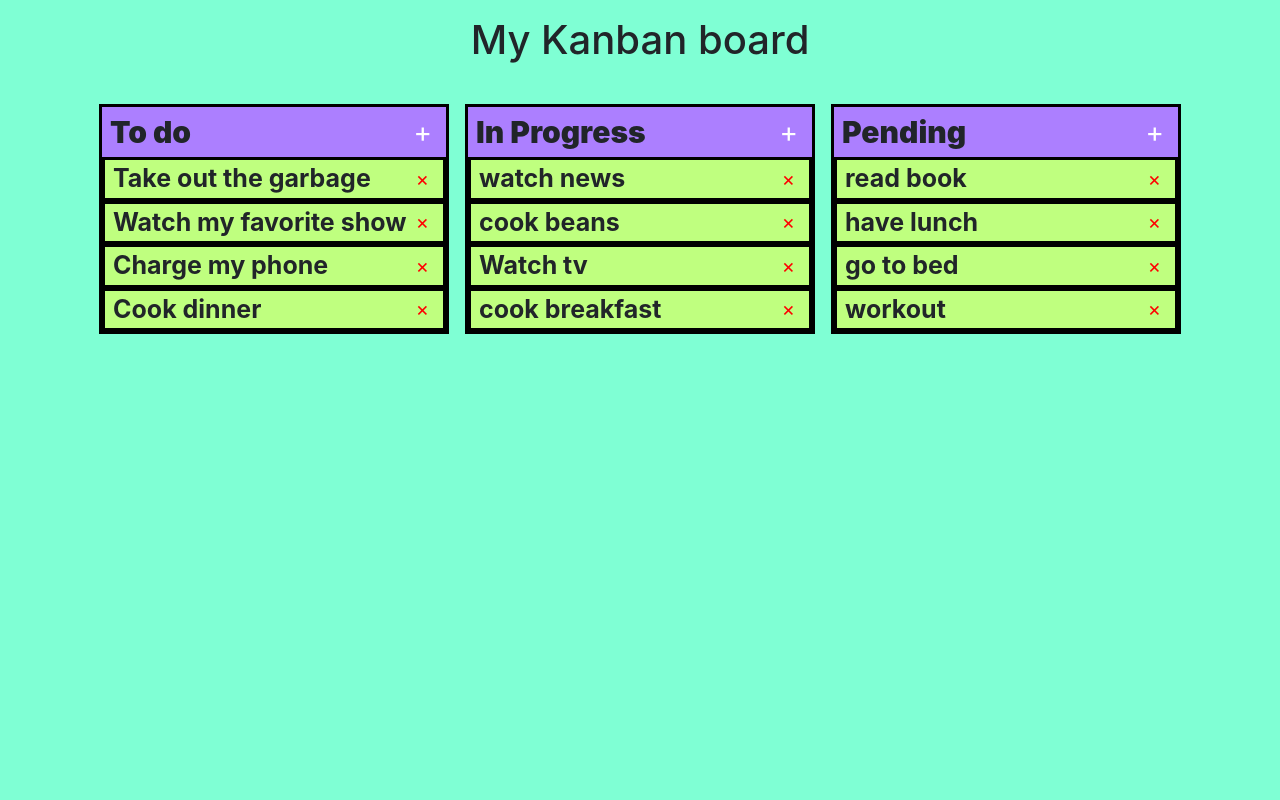
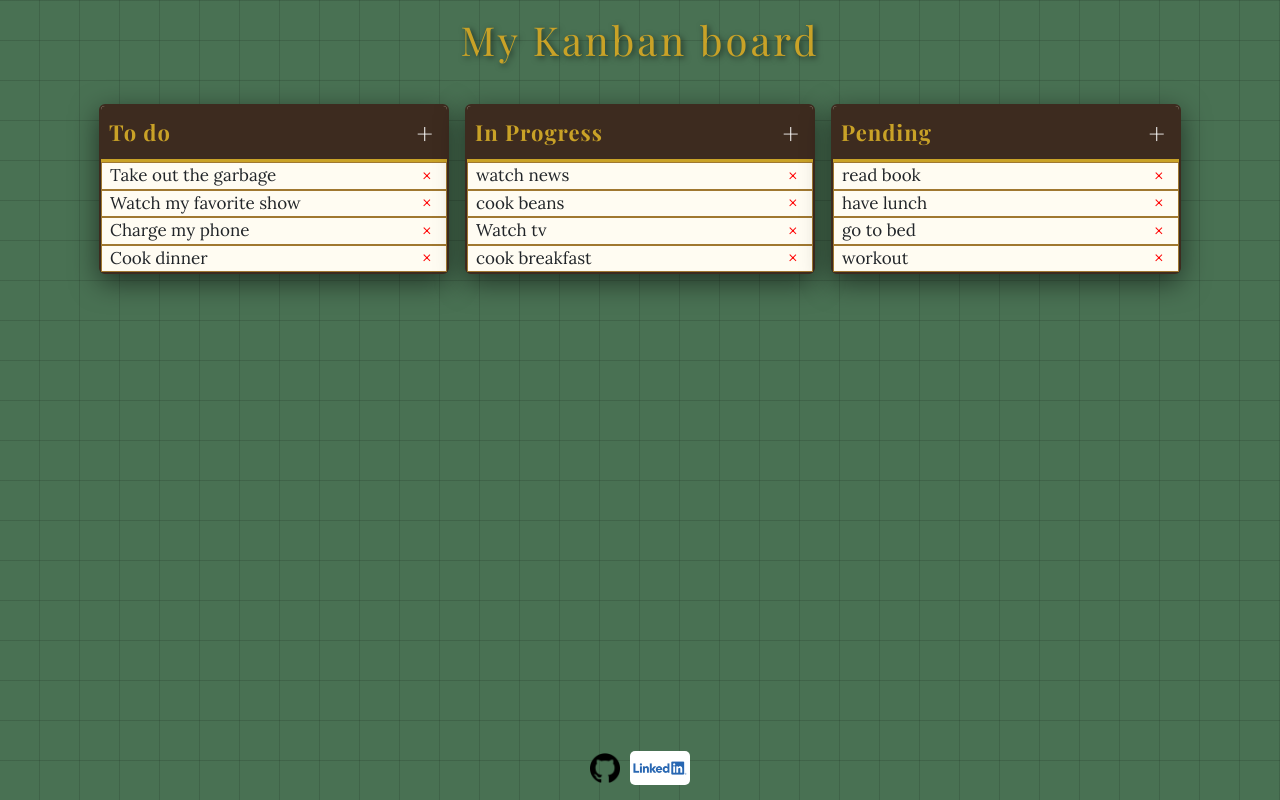
Before and after one commit to jav8319/kanbas-board, a React (Create React App) app: page / in a window 1280 px wide. Built offline with nearby package versions, Linux system fonts and the light colour scheme.

Commit message:
css updated

```diff
--- a/src/App.js
+++ b/src/App.js
@@ -3,7 +3,7 @@ import { DragDropContext } from 'react-beautiful-dnd';
 import Column from './Column';
 import initialData from './initialData';
 import loadFromLocalStorage from './utils/loaddata.js';
-
+import Footer from "./components/footer.js"
 import 'bootstrap/dist/css/bootstrap.min.css';
 import './style.css'
 
@@ -153,7 +153,7 @@ function App() {
       ))}
     </DragDropContext>
     </div>
-
+<Footer/>
 
     </div>
 
--- /dev/null
+++ b/src/components/footer.js
@@ -0,0 +1,20 @@
+import React from 'react';
+import logogithub from './img/25231.png';
+import logolinked from './img/Linkedin-Logo.png';
+
+export default function Footer() {
+
+
+  return (
+
+      <div className='footerdiv'>
+        <a href='https://github.com/jav8319' target='_blank' rel="noopener noreferrer">
+          <img className='githublogo'src={logogithub} alt="github logo"></img>
+        </a>
+        <a href="https://www.linkedin.com/in/javier-muriel-66a34b190/" target='_blank' rel="noopener noreferrer">
+          <img className='linkedlogo' src={logolinked} alt="linkedin logo"></img>
+        </a>
+           </div>
+
+  );
+}
--- a/src/style.css
+++ b/src/style.css
@@ -1,21 +1,112 @@
+@import url('https://fonts.googleapis.com/css2?family=Playfair+Display:wght@400;700&family=Lora:ital,wght@0,400;0,600;1,400&display=swap');
 
+body {
+  font-family: 'Lora', Georgia, serif;
+}
 
+h1 {
+  font-family: 'Playfair Display', Georgia, serif;
+  color: #c9a227;
+  text-shadow: 2px 2px 6px rgba(0, 0, 0, 0.6);
+  letter-spacing: 3px;
+}
+
+/* Main background — dark library green */
 .custom1 {
-background-color: aquamarine;
-min-height: 100vh;
+  background-color: #497153;
+  z-index: 0;
+  background-image:
+    repeating-linear-gradient(
+      0deg,
+      transparent,
+      transparent 39px,
+      rgba(0, 0, 0, 0.12) 39px,
+      rgba(0, 0, 0, 0.12) 40px
+    ),
+    repeating-linear-gradient(
+      90deg,
+      transparent,
+      transparent 39px,
+      rgba(0, 0, 0, 0.12) 39px,
+      rgba(0, 0, 0, 0.12) 40px
+    );
+  min-height: 100vh;
 }
-.custom2{
-background-color: rgb(191, 255, 127);
-font-weight: bolder;
-width: 350px;
+
+/* Column container — warm parchment */
+.custom2 {
+  background-color: #faf3e0;
+  width: 350px;
+  border-radius: 6px;
+  box-shadow: 0 8px 28px rgba(0, 0, 0, 0.55);
 }
-.custom3{
-background-color: rgb(172, 127, 255);
-font-weight: bolder;
-height: 50px;
-font-size: 30px;
+
+/* Column header — mahogany with gold text */
+.custom3 {
+  background-color: #3d2b1f;
+  color: #c9a227;
+  font-family: 'Playfair Display', Georgia, serif;
+  font-weight: 700;
+  height: 56px;
+  font-size: 22px;
+  border-bottom: 3px solid #c9a227;
+  border-radius: 4px 4px 0 0;
+  letter-spacing: 1px;
 }
-.custom4{
-border:solid black;
-font-size: 25px;
+
+/* Shared border/font — applied to both columns and task cards */
+.custom4 {
+  border: 1px solid #a07830;
+  font-size: 17px;
+  font-family: 'Lora', Georgia, serif;
+  background-color: #fffcf2;
 }
+
+/* Column wrapper overrides — higher specificity wins */
+.custom2.custom4 {
+  background-color: #faf3e0;
+  border: 2px solid #3d2b1f;
+}
+
+/* Task card hover */
+.custom4:not(.custom2):hover {
+  background-color: #fff8e1;
+}
+
+.footerdiv {
+  z-index: 5000;
+  position: fixed;
+  bottom: 0;
+  left: 0;
+  width: 100%;
+  display: flex;
+  justify-content: center;
+  align-items: center;
+  text-align: center;
+  background: transparent;
+  padding: 10px 0;
+}
+
+.footerdiv a {
+  padding: 5px;
+  display: inline-flex;
+  align-items: center;
+}
+
+.footerdiv img {
+  max-width: 80px;
+  height: auto;
+}
+
+.githublogo{
+  width: 30px;
+}
+.linkedlogo{
+  width: 60px;
+  background-color: white;
+  border-radius: 5px;
+  padding: 0px 0px 0px;
+}
+.maillogo{
+  width: 40px;
+}
```
Also changed, not shown: package.json (+7 -7 lines), src/footer.js (deleted, +0 -24 lines), src/components/img/25231.png (added), src/components/img/Linkedin-Logo.png (added).
